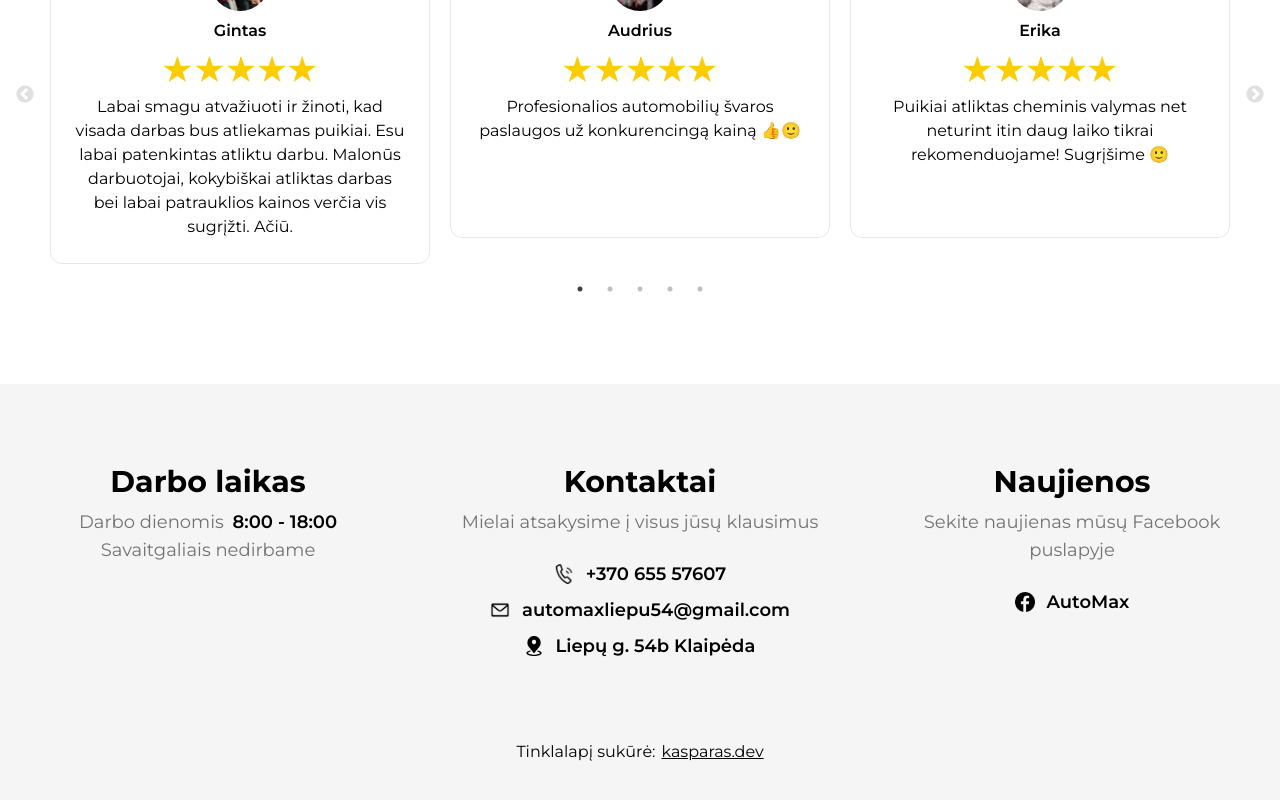
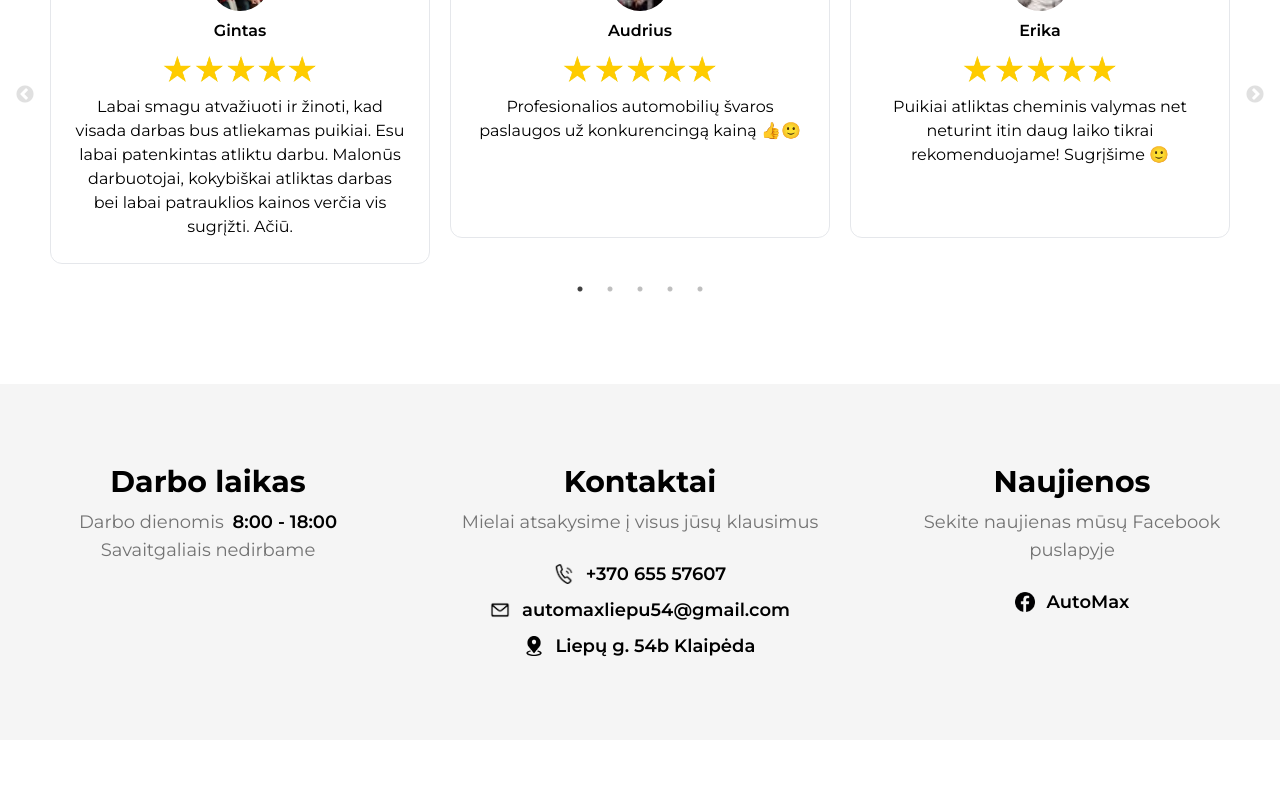
Before and after one commit to 13kasp/automax, a React (Vite) app: page / in a window 1280 px wide. Shown: the part 4158-4958 px from the top of the page. After the commit the page ends 4898 px from the top, so only its background shows below. Built offline with nearby package versions, Linux system fonts and the light colour scheme.

Commit message:
ummmmmmmm

```diff
--- a/src/App.jsx
+++ b/src/App.jsx
@@ -220,7 +220,7 @@ export default function App() {
           />
         </Routes>
         <ContactsFooter />
-        <div className="bg-neutral-100 flex justify-center pb-10">
+        {/* <div className="bg-neutral-100 flex justify-center pb-10">
           <p className="inline mr-1.5">Tinklalapį sukūrė:</p>
           <a
             href="https://kasparas.dev"
@@ -229,7 +229,7 @@ export default function App() {
           >
             kasparas.dev
           </a>
-        </div>
+        </div> */}
       </BrowserRouter>
     </ModalProvider>
   );
```
